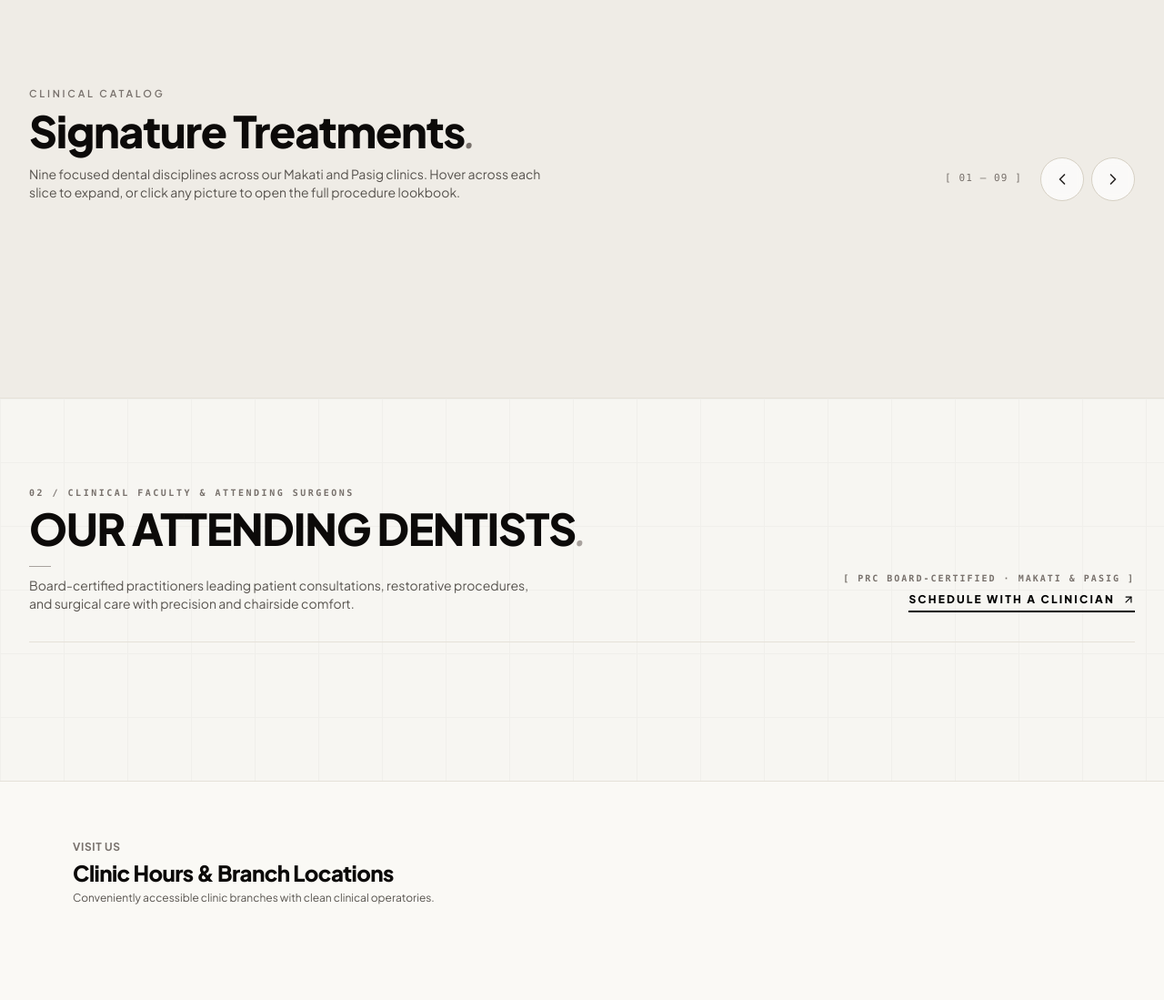
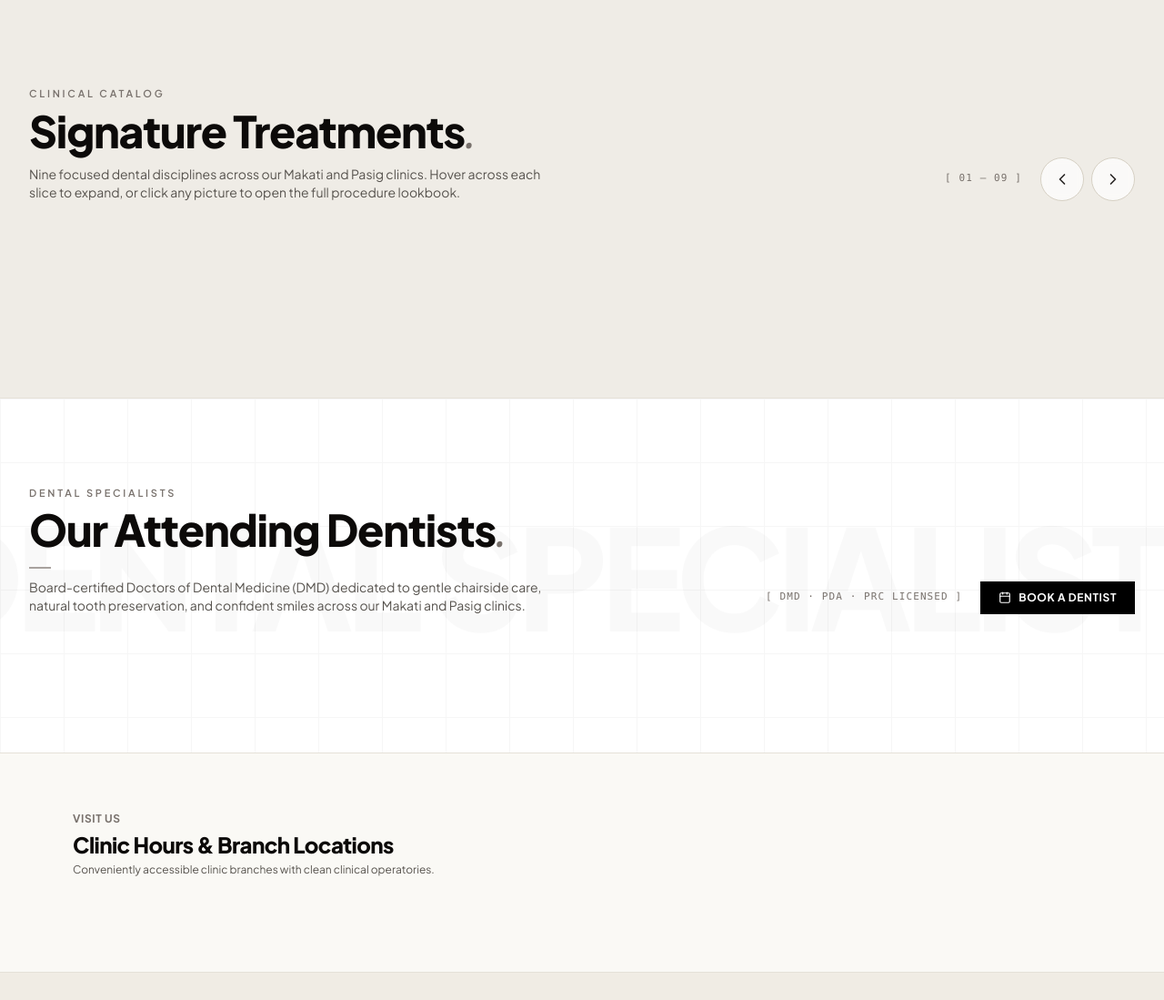
Before and after one commit to haaalery/sdc-dental-clinic, a PHP site: page / in a window 1280 px wide. Shown: the part 801-1900 px from the top of the page at 91% size. Run offline with PHP 8.4, Linux system fonts and the light colour scheme; data that the repository does not hold is empty; some libraries are stand-ins or nearby versions; some web fonts are replaced.

Commit message:
Align Attending Dentists section with dental clinic domain and hero editorial design language

```diff
--- a/views/portal/landing.php
+++ b/views/portal/landing.php
@@ -863,145 +863,171 @@ $currentUser = Session::user();
         });
     </script>
 
-    <!-- Our Attending Dentists (Architectural Editorial Clinician Dossiers — Zero Round Borders) -->
+    <!-- Our Attending Dentists (Aligned with Hero & Signature Treatments Editorial Design — Zero Round Borders) -->
     <?php
+    // Authentic dental clinic & operatory clinician imagery (no hospital stethoscopes)
     $docPortraits = [
-        0 => 'https://images.unsplash.com/photo-1622253692010-333f2da6031d?auto=format&fit=crop&w=800&q=85',
-        1 => 'https://images.unsplash.com/photo-1559839734-2b71ea197ec2?auto=format&fit=crop&w=800&q=85',
-        2 => 'https://images.unsplash.com/photo-1537368910025-700350fe46c7?auto=format&fit=crop&w=800&q=85',
-        3 => 'https://images.unsplash.com/photo-1594824476967-48c8b964273f?auto=format&fit=crop&w=800&q=85',
+        0 => 'https://images.unsplash.com/photo-1629909615184-74f495363b67?auto=format&fit=crop&w=1000&q=85',
+        1 => 'https://images.unsplash.com/photo-1588776814546-1ffcf47267a5?auto=format&fit=crop&w=1000&q=85',
+        2 => 'https://images.unsplash.com/photo-1606811841689-23dfddce3e95?auto=format&fit=crop&w=1000&q=85',
+        3 => 'https://images.unsplash.com/photo-1598256989800-fe5f95da9787?auto=format&fit=crop&w=1000&q=85',
     ];
     ?>
-    <section id="dentists" class="relative py-24 bg-[#F7F6F2] border-b border-[#E5E1D8] overflow-hidden select-none">
-        <!-- Subtle Architectural Blueprint Grid -->
-        <div class="absolute inset-0 opacity-[0.025] pointer-events-none"
+    <section id="dentists" class="relative py-24 bg-white border-b border-[#E5E1D8] overflow-hidden select-none">
+        <!-- Subtle Architectural Blueprint Grid (Matching Hero Section) -->
+        <div class="absolute inset-0 opacity-[0.03] pointer-events-none"
             style="background-image: linear-gradient(#000 1px, transparent 1px), linear-gradient(to right, #000 1px, transparent 1px); background-size: 70px 70px;">
         </div>
 
+        <!-- Monumental Background Watermark Typography (Echoing Hero Section) -->
+        <div class="absolute inset-x-0 top-1/2 -translate-y-1/2 flex items-center justify-center pointer-events-none select-none z-0 overflow-hidden">
+            <span class="text-[12vw] font-black uppercase tracking-tighter leading-none text-stone-950/[0.025] whitespace-nowrap">
+                DENTAL&nbsp;SPECIALISTS
+            </span>
+        </div>
+
         <div class="max-w-7xl mx-auto px-4 sm:px-6 lg:px-8 relative z-10">
-            <!-- Section Header -->
-            <div class="flex flex-col md:flex-row md:items-end justify-between gap-6 mb-14 pb-8 border-b border-[#E5E1D8]">
+            <!-- Section Header (Aligned with Signature Treatments & Hero Typography) -->
+            <div class="flex flex-col md:flex-row md:items-end justify-between gap-6 mb-14">
                 <div>
-                    <span class="text-[10px] font-mono uppercase tracking-[0.25em] font-bold text-stone-500 block mb-2">
-                        02 / CLINICAL FACULTY &amp; ATTENDING SURGEONS
+                    <span class="text-[11px] uppercase tracking-[0.25em] font-semibold text-stone-500 block mb-2">
+                        Dental Specialists
                     </span>
-                    <h3 class="text-3xl sm:text-5xl font-black text-stone-950 tracking-tight uppercase leading-none">
-                        Our Attending Dentists<span class="font-serif italic font-normal text-stone-400 normal-case">.</span>
+                    <h3 class="text-3xl sm:text-5xl font-extrabold text-stone-950 tracking-tight">
+                        Our Attending Dentists<span class="font-serif italic font-normal text-stone-500">.</span>
                     </h3>
                     <div class="w-6 h-[1.5px] bg-stone-400 mt-4 mb-2.5"></div>
-                    <p class="text-xs sm:text-sm text-stone-600 max-w-xl leading-relaxed">
-                        Board-certified practitioners leading patient consultations, restorative procedures, and surgical care with precision and chairside comfort.
+                    <p class="text-stone-600 text-xs sm:text-sm max-w-xl leading-relaxed">
+                        Board-certified Doctors of Dental Medicine (DMD) dedicated to gentle chairside care, natural tooth preservation, and confident smiles across our Makati and Pasig clinics.
                     </p>
                 </div>
 
-                <!-- Right Header Metadata & Direct Action -->
-                <div class="flex flex-col sm:items-end space-y-2">
-                    <span class="text-[10px] font-mono uppercase tracking-[0.2em] text-stone-500 font-bold">
-                        [ PRC BOARD-CERTIFIED · MAKATI &amp; PASIG ]
+                <!-- Right Header Metadata & Callout Link -->
+                <div class="flex items-center space-x-5">
+                    <span class="hidden sm:inline-block text-[11px] uppercase tracking-widest text-stone-500 font-mono">
+                        [ DMD · PDA · PRC LICENSED ]
                     </span>
                     <a href="#booking-form"
-                        class="inline-flex items-center space-x-2 text-xs font-black uppercase tracking-[0.18em] text-black hover:text-stone-600 transition group border-b-2 border-black pb-1 rounded-none">
-                        <span>Schedule With A Clinician</span>
-                        <i data-lucide="arrow-up-right" class="w-3.5 h-3.5 transition-transform group-hover:translate-x-0.5 group-hover:-translate-y-0.5"></i>
+                        class="inline-flex items-center space-x-2 px-5 py-2.5 bg-black hover:bg-stone-800 text-white text-xs font-bold uppercase tracking-wider rounded-none shadow-xs transition">
+                        <i data-lucide="calendar" class="w-3.5 h-3.5"></i>
+                        <span>Book A Dentist</span>
                     </a>
                 </div>
             </div>
 
-            <!-- Clinician Dossier Grid -->
-            <div class="grid grid-cols-1 lg:grid-cols-2 gap-8">
+            <!-- Dental Clinicians Editorial Grid -->
+            <div class="grid grid-cols-1 lg:grid-cols-2 gap-10">
                 <?php foreach ($dentists as $dIdx => $doc):
                     $docNumber = str_pad($dIdx + 1, 2, '0', STR_PAD_LEFT);
                     $portraitUrl = $docPortraits[$dIdx % count($docPortraits)];
                     $spec = $doc['specialization'] ?: 'General & Aesthetic Dentistry';
                     $isSurgical = stripos($spec, 'Surgery') !== false || stripos($spec, 'Endo') !== false;
+                    $headlinePhilosophy = $isSurgical
+                        ? 'Pain-free root canals & gentle oral surgery.'
+                        : 'Harmonious alignment & natural smile aesthetics.';
                     $bioText = $isSurgical
-                        ? 'Specializes in microscopic root canal therapy, impacted molar odontectomy, and gentle surgical extractions under strict Class-B sterile protocols.'
-                        : 'Focuses on custom orthodontic alignment, biomimetic composite restorations, and preventive oral rehabilitation tailored to natural facial harmony.';
-                    $clinicalApproach = $isSurgical ? 'Micro-Surgical · Gentle' : 'Aesthetic · Conservative';
+                        ? 'Focused on saving natural teeth through microscopic endodontics, stress-free wisdom tooth extractions, and soothing chairside anesthesia.'
+                        : 'Dedicated to custom orthodontic braces, seamless shade-matched composite restorations, and gentle preventive dental care for every patient.';
+                    $proceduresList = $isSurgical
+                        ? ['Root Canal Therapy', 'Wisdom Tooth Surgery', 'Gentle Extractions']
+                        : ['Orthodontic Braces', 'Cosmetic Fillings', 'Oral Prophylaxis & Whitening'];
                 ?>
-                    <article class="bg-white border border-[#DCD7CC] hover:border-stone-950 transition-colors duration-300 shadow-[0_18px_40px_rgba(0,0,0,0.04)] rounded-none group flex flex-col justify-between">
+                    <article class="bg-[#F7F6F2] border border-[#E5E1D8] hover:border-stone-950 transition-all duration-300 shadow-[0_18px_40px_rgba(0,0,0,0.05)] rounded-none group flex flex-col justify-between">
 
-                        <!-- 1. Top Technical Dossier Bar -->
-                        <div class="border-b border-[#E5E1D8] bg-[#FAF9F5] px-6 py-3 flex items-center justify-between">
-                            <span class="text-[10px] font-mono font-bold uppercase tracking-[0.22em] text-stone-500">
-                                CLINICIAN // <?= $docNumber ?>
-                            </span>
-                            <div class="flex items-center space-x-3">
-                                <span class="inline-flex items-center space-x-1.5 text-[9px] font-mono uppercase tracking-widest text-emerald-700 font-bold">
-                                    <span class="w-1.5 h-1.5 bg-emerald-500"></span>
-                                    <span>ATTENDING</span>
-                                </span>
-                                <span class="px-2 py-0.5 bg-black text-white text-[9px] font-mono font-bold uppercase tracking-widest rounded-none">
-                                    DMD
-                                </span>
+                        <!-- 1. Upper Editorial Dental Operatory Portrait + Hero-Style Floating Approach Callout -->
+                        <div class="relative h-[300px] sm:h-[340px] w-full bg-stone-900 overflow-hidden border-b border-[#E5E1D8] rounded-none">
+                            <img src="<?= htmlspecialchars($portraitUrl) ?>"
+                                 alt="<?= htmlspecialchars($doc['full_name']) ?> - SDC Dental Clinic"
+                                 class="w-full h-full object-cover filter grayscale contrast-110 group-hover:grayscale-0 transition-all duration-700 rounded-none">
+                            <div class="absolute inset-0 bg-gradient-to-t from-black/50 via-transparent to-black/15 pointer-events-none"></div>
+
+                            <!-- Target Node Dot + Stepped Leader Line (Cloned from Hero Tooth Callout) -->
+                            <div class="hidden sm:flex absolute left-[34%] top-[48%] w-4 h-4 rounded-full bg-white border border-stone-300 shadow-sm items-center justify-center pointer-events-none z-20">
+                                <span class="w-1.5 h-1.5 rounded-full bg-stone-900"></span>
+                            </div>
+                            <svg class="hidden sm:block absolute inset-0 w-full h-full pointer-events-none z-10" viewBox="0 0 600 340" preserveAspectRatio="none">
+                                <polyline points="204,163 295,163 320,115 345,115" fill="none" stroke="rgba(255,255,255,0.75)" stroke-width="1.2" />
+                            </svg>
+
+                            <!-- Floating White Callout Card (Matching Hero '01 / OUR APPROACH' Card) -->
+                            <div class="absolute top-5 right-5 w-[215px] sm:w-[235px] bg-white border border-stone-200/90 shadow-[0_18px_40px_rgba(0,0,0,0.12)] p-4 z-20 rounded-none">
+                                <div class="flex items-center justify-between text-[9px] font-mono tracking-[0.2em] uppercase text-stone-500 font-semibold">
+                                    <span><?= $docNumber ?> / ATTENDING DMD</span>
+                                    <i data-lucide="sparkles" class="w-3 h-3 text-stone-700"></i>
+                                </div>
+                                <div class="text-xs sm:text-[13px] font-bold text-stone-950 leading-snug tracking-tight mt-1.5">
+                                    <?= htmlspecialchars($spec) ?>
+                                </div>
+                                <div class="text-[10px] text-stone-400 leading-tight mt-1 font-mono">
+                                    Doctor of Dental Medicine
+                                </div>
                             </div>
                         </div>
 
-                        <!-- 2. Split Portrait & Clinical Profile Body -->
-                        <div class="grid grid-cols-1 sm:grid-cols-12 flex-1">
-
-                            <!-- Portrait Column -->
-                            <div class="sm:col-span-5 relative min-h-[260px] sm:min-h-[300px] bg-stone-900 overflow-hidden border-b sm:border-b-0 sm:border-r border-[#E5E1D8] rounded-none">
-                                <img src="<?= htmlspecialchars($portraitUrl) ?>"
-                                     alt="<?= htmlspecialchars($doc['full_name']) ?>"
-                                     class="w-full h-full object-cover object-top filter grayscale contrast-115 group-hover:grayscale-0 transition-all duration-500 rounded-none">
-
-                                <?php if (!empty($doc['license_no'])): ?>
-                                    <div class="absolute bottom-3 left-3 bg-black/90 text-white px-2.5 py-1 text-[9px] font-mono font-bold uppercase tracking-widest rounded-none">
-                                        PRC // <?= htmlspecialchars($doc['license_no']) ?>
-                                    </div>
-                                <?php endif; ?>
+                        <!-- 2. Middle Editorial Clinician Details (Matching Hero Top-Left Subcopy Block) -->
+                        <div class="p-6 sm:p-8 bg-white flex-1 flex flex-col justify-between">
+                            <div>
+                                <div class="flex flex-wrap items-center justify-between gap-2">
+                                    <h4 class="text-2xl sm:text-[1.7rem] font-black text-stone-950 tracking-tight uppercase leading-none">
+                                        <?= htmlspecialchars($doc['full_name']) ?>
+                                    </h4>
+                                    <span class="px-2.5 py-1 bg-[#F7F6F2] border border-[#E5E1D8] text-stone-800 font-mono text-[10px] font-bold uppercase tracking-widest rounded-none">
+                                        DMD · PDA
+                                    </span>
                                 </div>
 
-                            <!-- Dossier Details Column -->
-                            <div class="sm:col-span-7 p-6 sm:p-7 flex flex-col justify-between">
-                                <div>
-                                    <span class="text-[9px] font-mono uppercase tracking-[0.2em] text-stone-400 font-bold block mb-1">
-                                        <?= htmlspecialchars($spec) ?>
-                                    </span>
-                                    <h4 class="text-xl sm:text-2xl font-black text-stone-950 tracking-tight uppercase leading-tight">
-                                        <?= htmlspecialchars($doc['full_name']) ?>
-                                    </h4>
-                                    <div class="w-6 h-[1.5px] bg-stone-400 my-3.5"></div>
-                                    <p class="text-xs text-stone-600 leading-relaxed font-normal">
+                                <!-- Signature Short 24px Gray Dash + Bold Sub-Heading (From Hero) -->
+                                <div class="w-6 h-[1.5px] bg-stone-400 mt-4 mb-2.5"></div>
+                                <h5 class="text-sm sm:text-[15px] font-bold text-stone-950 tracking-tight leading-snug">
+                                    <?= htmlspecialchars($headlinePhilosophy) ?>
+                                </h5>
+                                <p class="text-xs sm:text-[12.5px] text-stone-500 leading-relaxed mt-1.5 font-normal">
                                     <?= htmlspecialchars($bioText) ?>
                                 </p>
                             </div>
 
-                                <!-- 2-Column Clinical Metadata Matrix -->
-                                <div class="grid grid-cols-2 gap-3 pt-4 mt-5 border-t border-stone-200/80">
-                                    <div>
-                                        <span class="text-[8px] font-mono uppercase tracking-widest text-stone-400 font-bold block">
-                                            ACTIVE SUITES
+                            <!-- Dental Procedures Focus Pills -->
+                            <div class="pt-5 mt-5 border-t border-stone-200/80">
+                                <span class="text-[9px] font-mono uppercase tracking-[0.2em] text-stone-400 font-bold block mb-2.5">
+                                    CLINICAL SCOPE &amp; PROCEDURES
                                 </span>
-                                        <span class="text-[11px] font-bold text-stone-900 uppercase tracking-tight">
-                                            Makati &amp; Pasig
+                                <div class="flex flex-wrap gap-2">
+                                    <?php foreach ($proceduresList as $procName): ?>
+                                        <span class="px-2.5 py-1 bg-[#F7F6F2] border border-[#E5E1D8] text-[10px] font-mono font-semibold text-stone-700 uppercase tracking-wider rounded-none">
+                                            ✦ <?= htmlspecialchars($procName) ?>
                                         </span>
-                                    </div>
-                                    <div>
-                                        <span class="text-[8px] font-mono uppercase tracking-widest text-stone-400 font-bold block">
-                                            PROTOCOL
-                                        </span>
-                                        <span class="text-[11px] font-bold text-stone-900 uppercase tracking-tight">
-                                            <?= $clinicalApproach ?>
-                                        </span>
+                                    <?php endforeach; ?>
                                 </div>
                             </div>
                         </div>
 
+                        <!-- 3. Bottom Solid Black Status & Booking Card (Cloned from Hero Bottom-Right 'DIRECT BOOKING' Card) -->
+                        <div class="bg-stone-950 text-white p-5 border-t border-black rounded-none space-y-3">
+                            <div class="flex items-center justify-between">
+                                <span class="px-2.5 py-1 bg-white text-black font-mono text-[9px] font-black uppercase tracking-widest rounded-none">
+                                    <?= !empty($doc['license_no']) ? 'PRC // ' . htmlspecialchars($doc['license_no']) : 'PRC VERIFIED DMD' ?>
+                                </span>
+                                <span class="text-[10px] font-mono text-stone-400 uppercase tracking-wider">
+                                    Mon–Sat · 09:00–18:00
+                                </span>
                             </div>
 
-                        <!-- 3. Bottom Action Strip -->
-                        <div class="border-t border-[#E5E1D8] bg-[#FAF9F5] group-hover:bg-stone-950 group-hover:text-white transition-colors duration-300 px-6 py-3.5 flex items-center justify-between">
-                            <span class="text-[9px] font-mono uppercase tracking-widest text-stone-500 group-hover:text-stone-400 transition-colors">
-                                MON–SAT · BY APPOINTMENT
+                            <div class="flex items-center justify-between pt-2.5 border-t border-stone-800">
+                                <div class="flex items-center space-x-2">
+                                    <span class="text-[10px] font-mono text-stone-400 uppercase tracking-wider">
+                                        Makati &amp; Pasig Suites
                                     </span>
+                                    <span class="text-[9px] font-mono text-emerald-400 uppercase font-bold">
+                                        · Slots Open
+                                    </span>
+                                </div>
                                 <a href="#booking-form"
-                               onclick="selectTreatmentConcern('Consultation with <?= htmlspecialchars(addslashes($doc['full_name'])) ?>')"
-                               class="inline-flex items-center space-x-1.5 text-[10px] font-black uppercase tracking-[0.2em] text-stone-950 group-hover:text-emerald-400 transition-colors rounded-none">
-                                <span>Book Clinician</span>
-                                <i data-lucide="arrow-right" class="w-3.5 h-3.5"></i>
+                                   onclick="selectTreatmentConcern('Dental Consultation with <?= htmlspecialchars(addslashes($doc['full_name'])) ?>')"
+                                   class="inline-flex items-center space-x-1.5 text-[11px] font-black uppercase tracking-[0.18em] text-white hover:text-emerald-400 transition group/doccta rounded-none">
+                                    <span>Book Doctor</span>
+                                    <i data-lucide="arrow-right" class="w-3.5 h-3.5 transition-transform group-hover/doccta:translate-x-1"></i>
                                 </a>
+                            </div>
                         </div>
 
                     </article>
```
Lines whose indentation alone changed are shown as unchanged.
